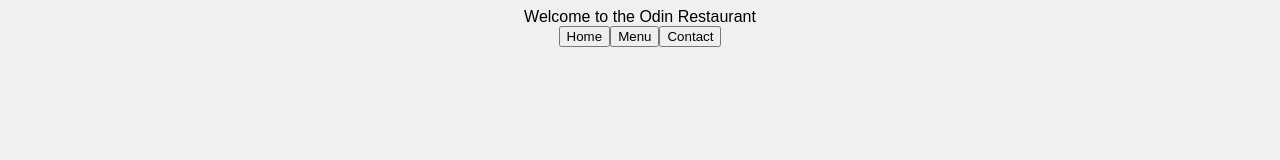
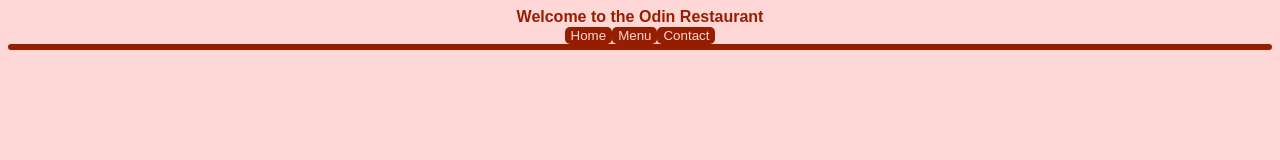
Before and after one commit to EliasBach/odin-js-3, a website built with webpack: page 3_restaurant-page/src/template.html in a window 1280 px wide. Built offline with nearby package versions, Linux system fonts and the light colour scheme.

Commit message:
some first css styling

```diff
--- a/3_restaurant-page/src/styles.css
+++ b/3_restaurant-page/src/styles.css
@@ -1,11 +1,31 @@
 :root {
   font-family: sans-serif;
-  --theme-color-1: rgb(210, 236, 180);
-  --theme-color-2: rgb(234, 192, 240);
-  --theme-color-3: rgb(233, 199, 154);
+  --theme-color-1: rgb(150, 30, 0);
+  --theme-color-2: rgb(200, 80, 50);
+  --theme-color-3: rgb(250, 165, 180);
+  --theme-color-4: rgb(255, 215, 215);
 }
 
 body {
-  background-color: rgb(240, 240, 240);
+  background-color: var(--theme-color-4);
   text-align: center;
 }
+
+header {
+  color: var(--theme-color-1);
+  font-weight: bold;
+}
+
+button {
+  color: var(--theme-color-4);
+  background-color: var(--theme-color-1);
+  border-style: none;
+  border-radius: 5px;
+}
+
+#content {
+  border-style: solid;
+  border-color: var(--theme-color-1);
+  color: var(--theme-color-3);
+  border-radius: 10px;
+}
```
